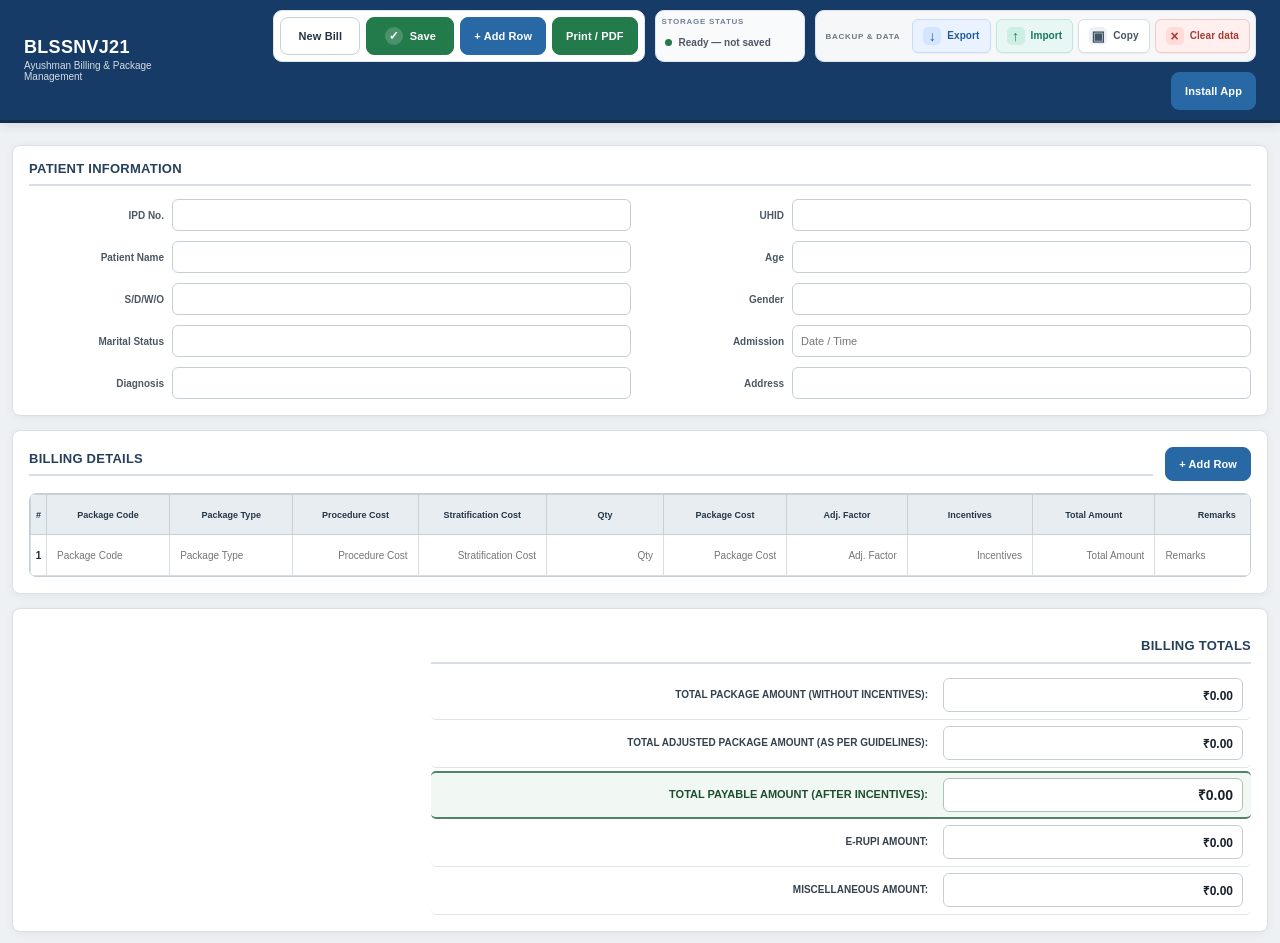
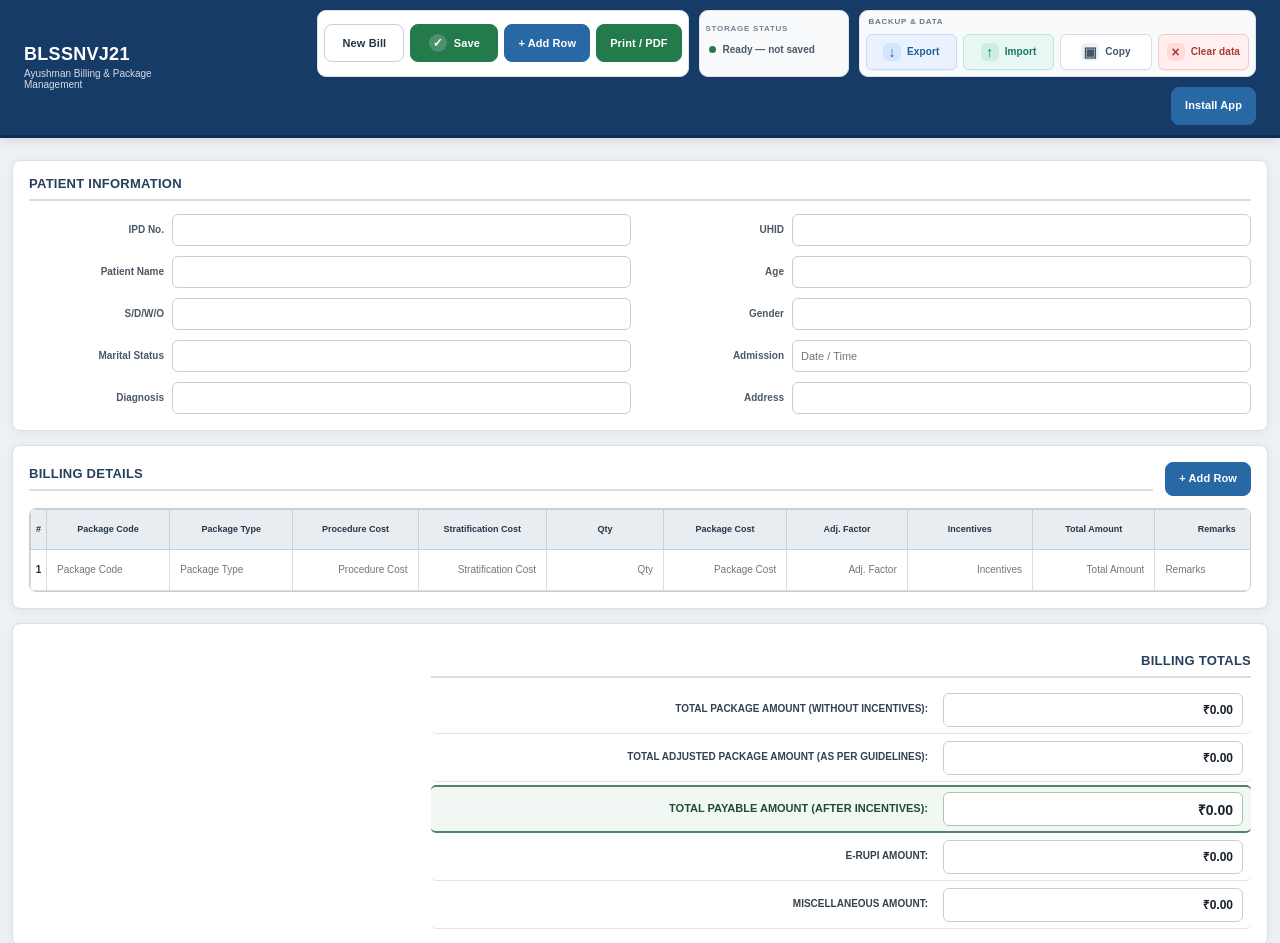
Before and after one commit to shreebalaji767/AYUSHMAN-BILLING, a plain HTML site: page index.html in a window 1280 px wide. Shown: the top 943 px of the page. Drawn offline with Linux system fonts and the light colour scheme.

Commit message:
Match backup controls to unified toolbar panel styling

```diff
--- a/static/css/style.css
+++ b/static/css/style.css
@@ -2040,3 +2040,51 @@ body{background:#f3f5f7}
     .bill-action-group { grid-template-columns: repeat(2, minmax(0, 1fr)); }
     .status-group { min-height: 58px; }
 }
+
+/* Match the backup/data panel to the same grouped toolbar system */
+.topbar-actions > .toolbar-group {
+    box-sizing: border-box;
+    border: 1px solid #dce3e9;
+    border-radius: 9px;
+    background: #fff;
+    box-shadow: 0 1px 3px rgba(20,35,50,.035);
+}
+.topbar-actions > .data-tools {
+    display: grid;
+    grid-template-columns: repeat(4, minmax(66px, 1fr));
+    align-content: center;
+    align-items: center;
+    gap: 6px;
+    min-width: 0;
+    padding: 6px;
+    margin: 0;
+    background: #f8fafc;
+}
+.topbar-actions > .data-tools .data-tools-label {
+    grid-column: 1 / -1;
+    display: block;
+    padding: 0 3px 1px;
+    line-height: 1.2;
+}
+.topbar-actions > .data-tools .btn.btn-data {
+    width: 100%;
+    min-width: 0;
+    min-height: 36px;
+    height: 36px;
+    padding: 0 8px;
+}
+@media (max-width: 1100px) {
+    .topbar-actions > .data-tools { grid-template-columns: repeat(4, minmax(58px, 1fr)); }
+}
+@media (max-width: 760px) {
+    .topbar-actions > .data-tools {
+        grid-column: 1 / -1;
+        grid-template-columns: repeat(4, minmax(0, 1fr));
+        width: 100%;
+        padding: 8px;
+    }
+    .topbar-actions > .data-tools .btn.btn-data { min-height: 40px; height: 40px; }
+}
+@media (max-width: 420px) {
+    .topbar-actions > .data-tools { grid-template-columns: repeat(2, minmax(0, 1fr)); }
+}
```
